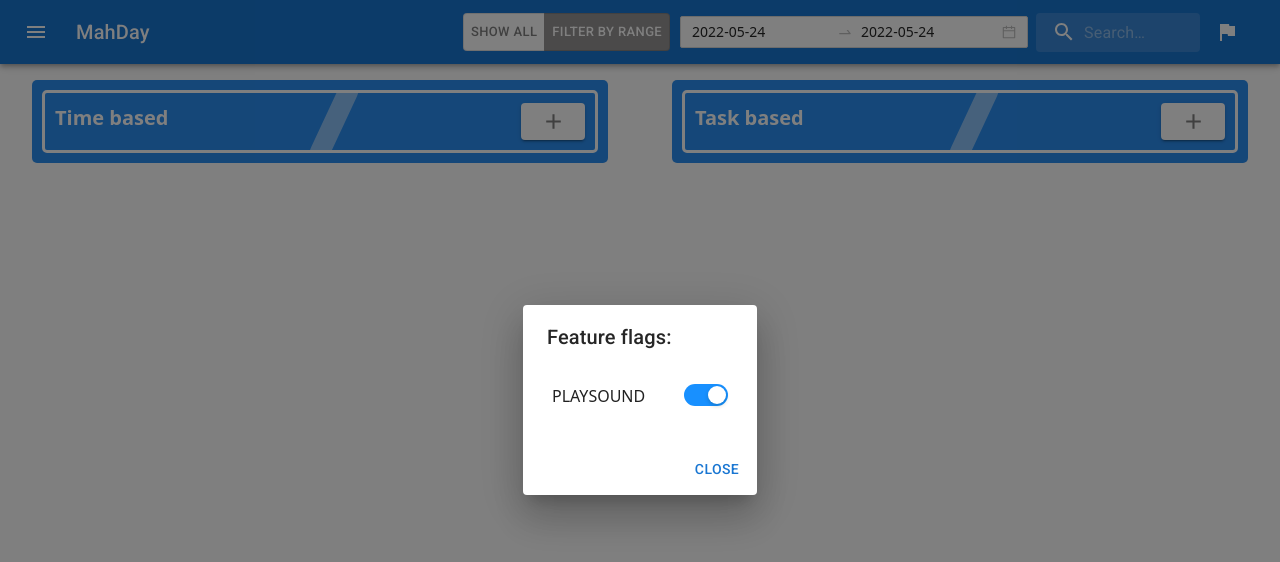
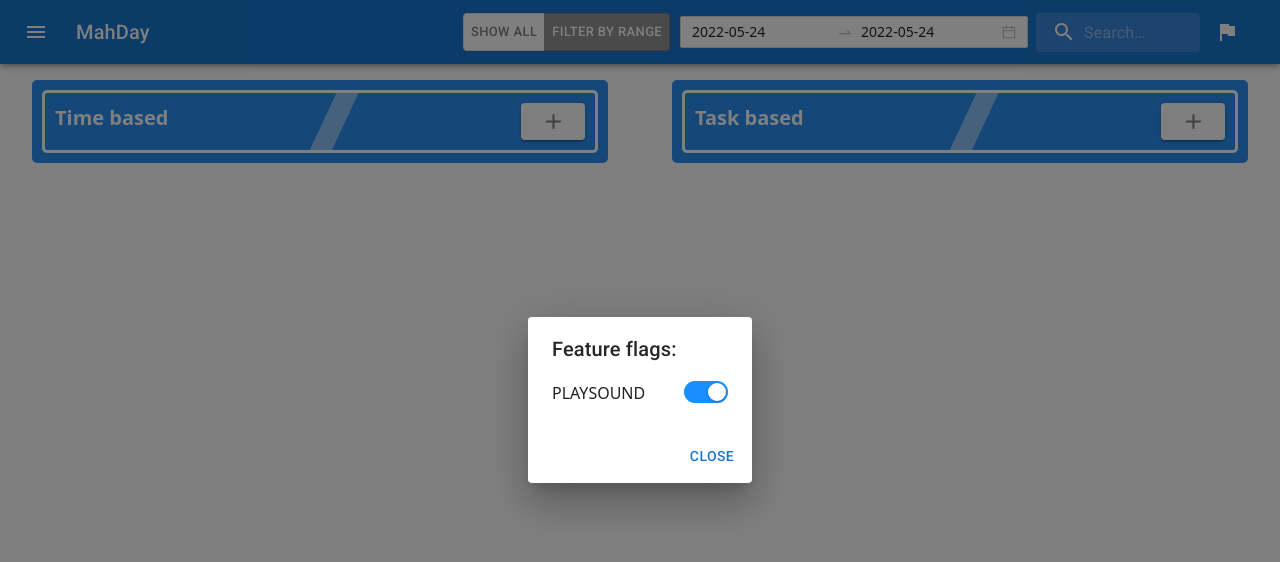
Before and after one commit to Bharshav/mahday, a React (Create React App) app: page / in a window 1280 px wide. Both pictures are taken after a click on the button 1227 px from the left and 32 px from the top of the page. Shown: the top 562 px of the page. Built offline with nearby package versions, Linux system fonts and the light colour scheme.

Commit message:
Added style changes for ff dialog

```diff
--- a/src/components/FeatureFlagPopUp/FeatureFlagPopUp.css
+++ b/src/components/FeatureFlagPopUp/FeatureFlagPopUp.css
@@ -1,9 +1,12 @@
-.featureFlags{
- display: grid;
- grid-template-columns: 3fr 1fr;
- padding: 15px 5px;
+.featureFlags {
+  display: grid;
+  grid-template-columns: 3fr 1fr;
+  padding-bottom: 5px ;
 }
 
+.ffdialogcontent {
+  padding: 15px 5px;
+}
 /* .featureFlagName{
  mari
 } */
--- a/src/components/FeatureFlagPopUp/FeatureFlagPopUp.js
+++ b/src/components/FeatureFlagPopUp/FeatureFlagPopUp.js
@@ -61,7 +61,7 @@ export default function FeatureFlagPopUp() {
         aria-describedby='alert-dialog-slide-description'
       >
         <DialogTitle>{'Feature flags:'}</DialogTitle>
-        <DialogContent>
+        <DialogContent className='ffdialogcontent'>
           {Object.keys(FeatureFlags).map((flag) => (
             <div className='featureFlags' key={FeatureFlags[flag]}>
               <div className='featureFlagName'>{flag}</div>
```
